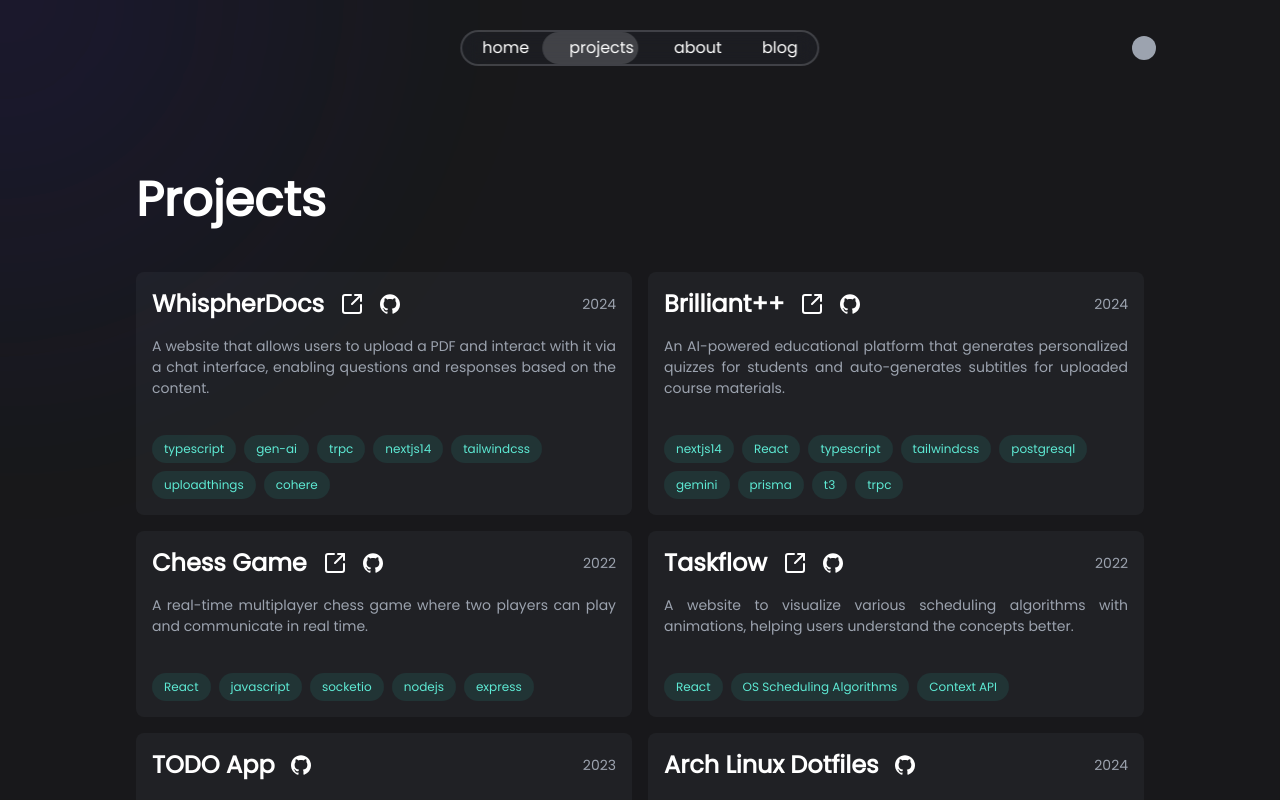
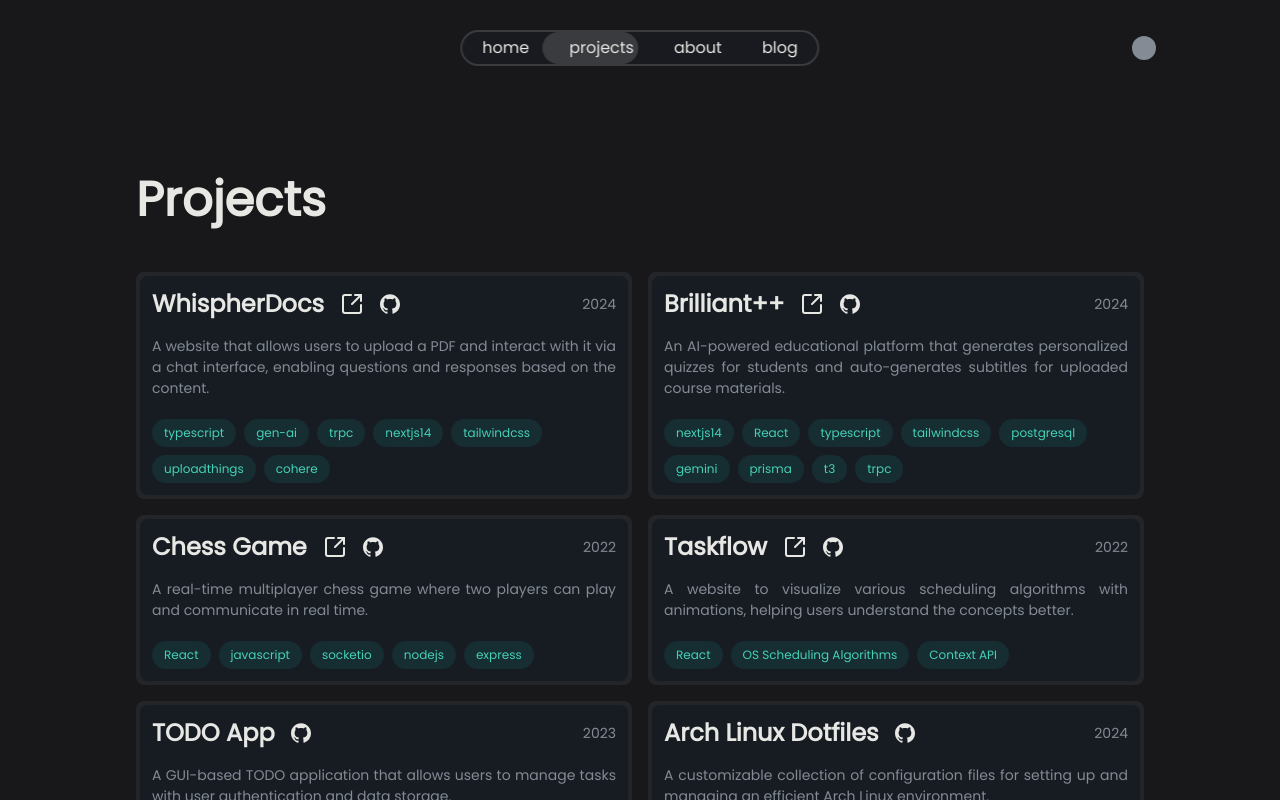
Before and after one commit to yuvrajsinh5252/website, a Next.js app: page /projects in a window 1280 px wide. Built offline with nearby package versions, Linux system fonts and the light colour scheme.

Commit message:
adding effects to project card

```diff
--- a/src/app/globals.css
+++ b/src/app/globals.css
@@ -4,8 +4,25 @@
 
 @layer base {
   body {
-    @apply text-white;
+    color: white;
   }
+}
+
+.box::after {
+  content: "";
+  height: 100%;
+  width: 100%;
+  transition: opacity 500ms;
+  background: radial-gradient(
+    600px circle at var(--mouse-x) var(--mouse-y),
+    rgba(255, 255, 255, 0.2),
+    transparent 20%
+  );
+  z-index: -100;
+  border-radius: 0.5rem;
+  top: 0px;
+  left: 0px;
+  position: absolute;
 }
 
 @layer utilities {
--- a/src/app/layout.tsx
+++ b/src/app/layout.tsx
@@ -26,8 +26,8 @@ export default function RootLayout({
       <body className={poppins.className}>
         <ThemeProvider attribute="class" defaultTheme="dark">
           <GrowingCircleAnimation />
-          <div className="mix-blend-difference"><Cursor /></div>
-          <div className="relative z-20">
+          {/* <div className="dark:mix-blend-difference mix-blend-screen"><Cursor /></div> */}
+          <div className="relative z-20 mix-blend-difference">
             <Navbar />
             {children}
           </div>
--- a/src/app/projects/page.tsx
+++ b/src/app/projects/page.tsx
@@ -1,11 +1,30 @@
+"use client"
+
+import Overlay from "@/components/overlay";
 import { PROJECTS } from "@/data/projectData";
 import { SquareArrowOutUpRight } from "lucide-react";
 import Link from "next/link";
+import { useEffect } from "react";
 import { SiGithub } from "react-icons/si";
 
 export default function Home() {
+
+  useEffect(() => {
+    document.body.onmousemove = e => {
+      const boxes: any = Array.from(document.getElementsByClassName("box"));
+
+      for (const date of boxes) {
+        const rect = date.getBoundingClientRect(),
+          x = e.clientX - rect.left,
+          y = e.clientY - rect.top;
+
+        date.style.setProperty("--mouse-x", `${x}px`);
+        date.style.setProperty("--mouse-y", `${y}px`);
+      };
+    }
+  }, []);
+
   return (
-    // <MaxWidthWrapper>
     <div className="flex flex-col items-center h-screen no-scrollbar overflow-scroll">
       <div className="flex flex-col max-sm:items-center max-w-screen-lg gap-10 mt-44 pb-10">
         <h1 className="text-5xl font-bold pl-2">Projects</h1>
@@ -16,7 +35,8 @@ export default function Home() {
                 key={index}
                 className="flex max-sm:w-full w-1/2 justify-center p-2 gap-2 group"
               >
-                <div className="flex rounded-lg justify-between flex-col gap-4 p-4 bg-gray-500/10">
+                <div className="flex rounded-lg justify-between flex-col gap-4 p-1 box relative bg-gray-500/20 bg-clip-padding backdrop-filter backdrop-blur-lg">
+                  <div className="p-3 rounded-lg bg-gray-800/40">
                     <div className="flex flex-col justify-center gap-4">
 
                       <div className="flex justify-between items-center">
@@ -57,13 +77,12 @@ export default function Home() {
                       })}
                     </div>
                   </div>
-
+                </div>
               </div>
             );
           })}
         </div>
-      </div>
-    </div>
-    // </MaxWidthWrapper >
+      </div >
+    </div >
   );
 }
--- a/src/components/cursor.tsx
+++ b/src/components/cursor.tsx
@@ -1,9 +1,13 @@
 "use client"
 
+import { useTheme } from "next-themes";
 import { useEffect, useState } from "react";
 
 export function Cursor() {
   const [position, setPosition] = useState({ x: 0, y: 0 });
+  const [color, setColor] = useState("rgba(70, 0, 200, 0.15)");
+  const { theme, setTheme } = useTheme();
+
   useEffect(() => {
     const move = (event: MouseEvent) => {
       setPosition({
@@ -19,12 +23,18 @@ export function Cursor() {
     }
   }, [setPosition])
 
+  useEffect(() => {
+    setTimeout(() => {
+      setColor(theme === "dark" ? "rgba(70, 0, 200, 0.15)" : "rgb(210, 0, 0, 0.4)");
+    }, 350);
+  }, [theme])
+
   return (
     <div
       style={{
-        background: `radial-gradient(600px at ${position.x + 200}px ${position.y + 500}px, rgba(70, 0, 200, 0.15), transparent 80%)`,
+        background: `radial-gradient(600px at ${position.x + 200}px ${position.y + 500}px, ${color}, transparent 80%)`,
       }}
-      className="pointer-events-none mix-blend-difference fixed w-[120vw] -left-[200px] -top-[500px] -z-10 aspect-square rounded-full blur-3xl backdrop-blur-3xl transition duration-300 ease-in-out"
+      className="pointer-events-none fixed w-[120vw] -left-[200px] -top-[500px] -z-10 aspect-square rounded-full blur-3xl backdrop-blur-3xl transition duration-300 ease-in-out"
     >
     </div>
   )
--- /dev/null
+++ b/src/components/overlay.tsx
@@ -0,0 +1,48 @@
+"use client"
+
+import { useEffect } from "react";
+
+export default function Overlay({ children }: any) {
+  useEffect(() => {
+    const captures = document.querySelectorAll(".glow-capture")
+
+    captures.forEach((capture) => {
+      const clonedChild = capture.children[0].cloneNode(true)
+      const overlay: any = capture.querySelector(".glow-overlay")
+
+      overlay.appendChild(clonedChild);
+
+      capture.addEventListener("mousemove", (event: any) => {
+        const captureElement = capture as HTMLElement;
+
+        const x = event.pageX - captureElement.offsetLeft;
+        const y = event.pageY - captureElement.offsetTop;
+
+        overlay.style.setProperty("--glow-x", `${x}px`);
+        overlay.style.setProperty("--glow-y", `${y}px`);
+        overlay.style.setProperty("--glow-opacity", "1");
+      });
+
+      capture.addEventListener("mouseleave", () => {
+        overlay.style.setProperty("--glow-opacity", "0")
+      })
+    })
+  }, []);
+
+  return (
+    <div className="relative glow-capture">
+      {children}
+      <div
+        className="absolute inset-0 pointer-events-none select-none glow-overlay" style={{
+          "--glow-color": "red",
+          "--glow-size": "25rem",
+          opacity: "var(--glow-opacity, 0)",
+          mask: "radial-gradient(var(--glow-size) var(--glow-size) at var(--glow-x) var(--glow-y), var(--glow-color) 1%, transparent 50%)",
+          transition: "400ms mask ease",
+          willChange: "mask"
+        } as React.CSSProperties}
+      >
+      </div>
+    </div>
+  );
+}
--- a/src/components/theme/circle-grow-animation.tsx
+++ b/src/components/theme/circle-grow-animation.tsx
@@ -28,7 +28,7 @@ const throttle = (callback: any, limit = 250) => {
 };
 
 const COLORS = {
-  white: "#FFFFFF",
+  white: "#D3D3D3",
   midnightBlack: "#18181B"
 };
 
--- a/tailwind.config.ts
+++ b/tailwind.config.ts
@@ -1,4 +1,5 @@
 import type { Config } from "tailwindcss";
+import plugin from "tailwindcss/plugin";
 
 const config: Config = {
   darkMode: "class",
@@ -41,7 +42,23 @@ const config: Config = {
       },
     },
   },
-  plugins: [],
+  plugins: [
+    require("@tailwindcss/typography"),
+    plugin(
+      function ({ addVariant }: any) {
+        addVariant("glow", ".glow-capture .glow-overlay &");
+      },
+      {
+        theme: {
+          extend: {
+            colors: {
+              glow: "color-mix(in srgb, var(--glow-color) calc(<alpha-value> * 100%), transparent)",
+            },
+          },
+        },
+      }
+    ),
+  ],
 };
 
 export default config;
```
Lines whose indentation alone changed are shown as unchanged.
